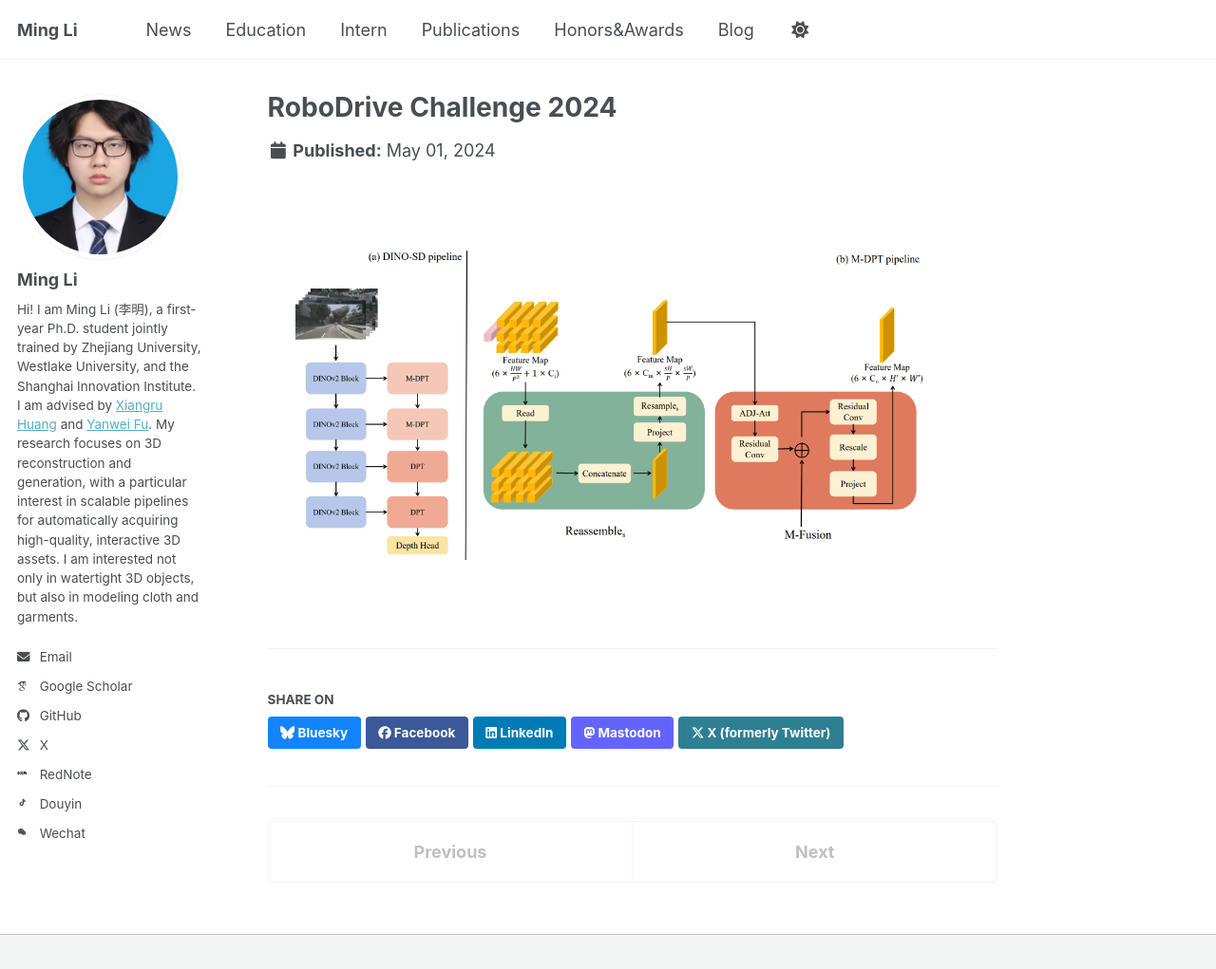
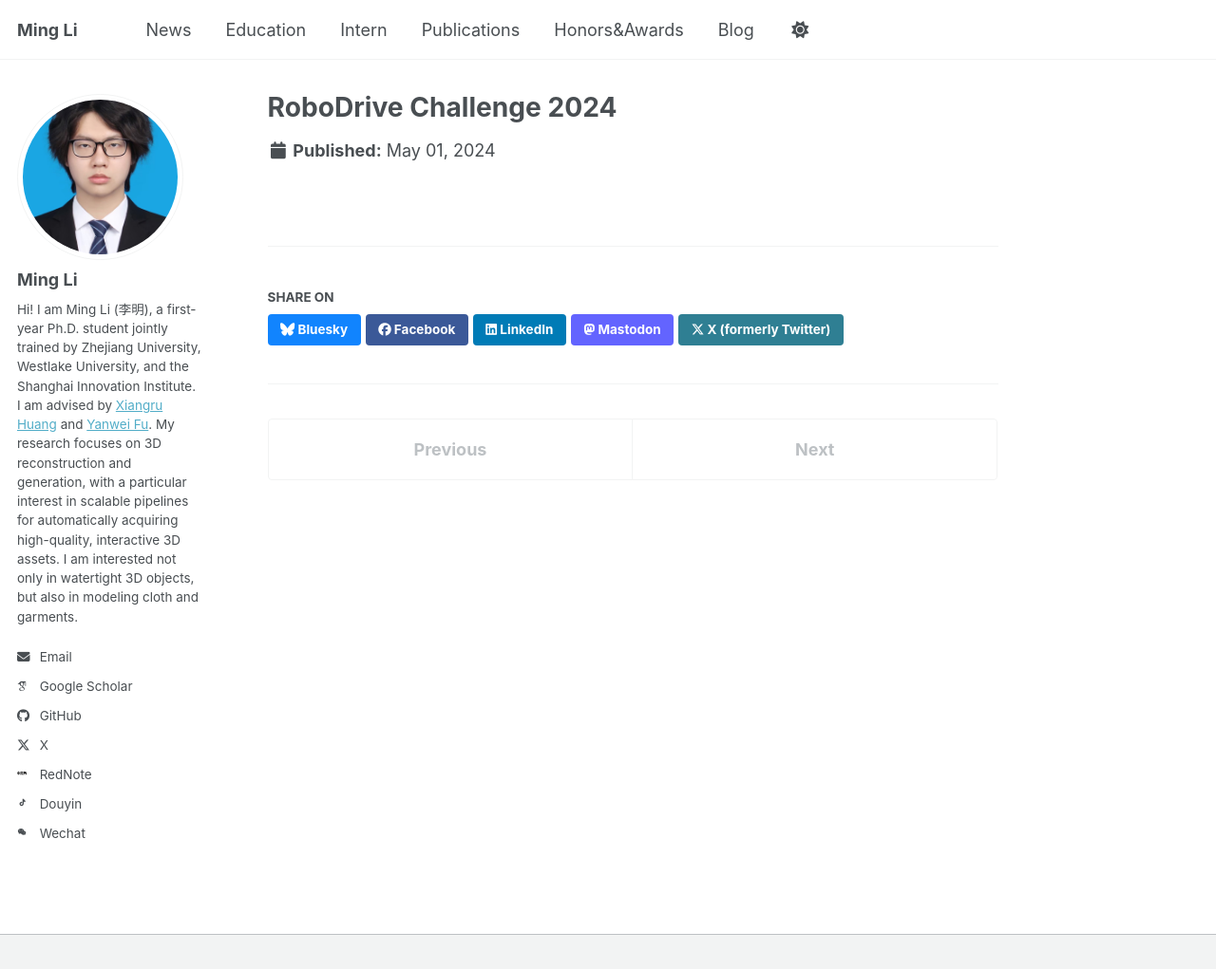
Before and after one commit to SII-LiMing/SII-LiMing.github.io, a Jekyll site: the page built from _publications/2024-05-01-robodrive-challenge.md, in a window 1280 px wide and 1021 px high. Shown: the whole window at 95% size. Built offline with Jekyll 4.4.1, drawn with Linux system fonts in a browser that asks for light colours; some web fonts are replaced; a script bundle is joined from its source files by our own code; library files that are not in the unit come from our copies.

Commit message:
update robodrive teaser

```diff
--- a/_publications/2024-05-01-robodrive-challenge.md
+++ b/_publications/2024-05-01-robodrive-challenge.md
@@ -14,11 +14,3 @@ codeurl:
 dataseturl:
 pressurl:
 ---
-
-<div style="margin: 1.5rem 0; text-align: center;">
-  <img
-    src="{{ '/images/pub/RoboDrive.png' | relative_url }}"
-    alt="RoboDrive Challenge 2024 pipeline overview"
-    style="display: block; width: 100%; max-width: 100%; height: auto; margin: 0 auto;"
-  >
-</div>
```
